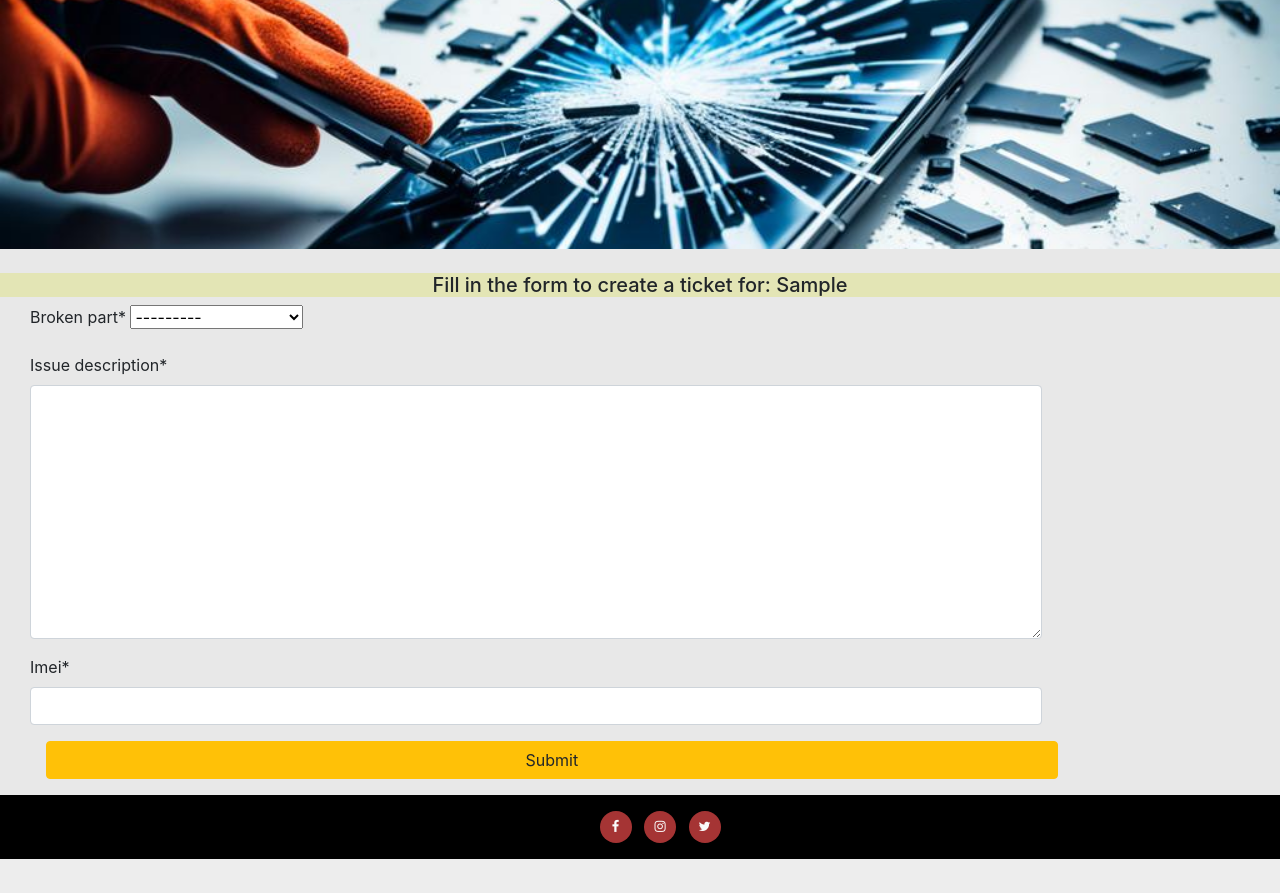
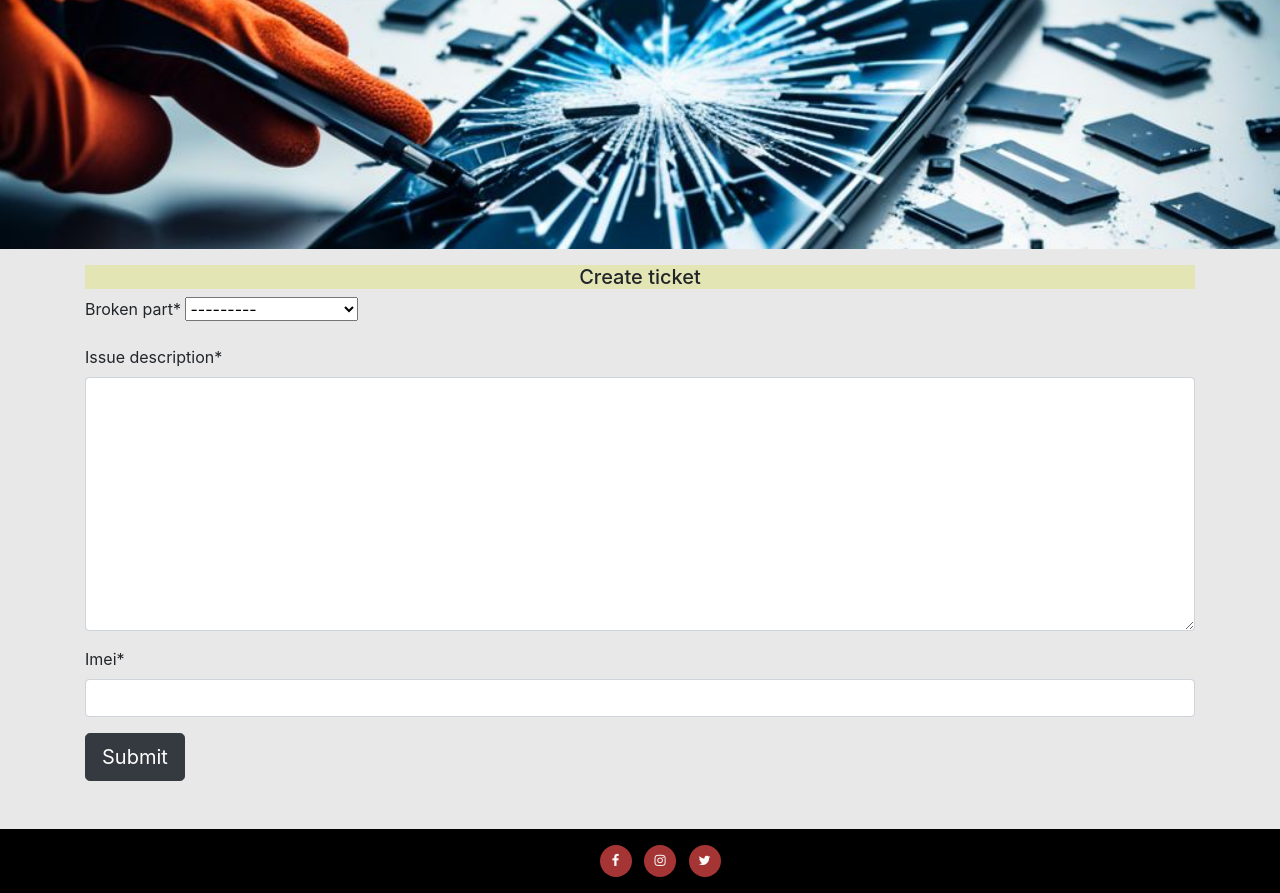
Before and after one commit to JSaprah/Smart-Tech-Repair, a Django app: a page that uses book_repair/templates/book_repair/create_ticket.html in a window 1280 px wide. Shown: the part 75-968 px from the top of the page. Before the commit the page ends 934 px from the top, so only its background shows below. Run offline with Django 4.2, Linux system fonts and the light colour scheme; a user stored in the database is signed in; tables that the repository leaves empty hold one stand-in row (values such as "Sample post"); some libraries are stand-ins or nearby versions.

Commit message:
Form layout improvement

```diff
--- a/book_repair/templates/book_repair/create_ticket.html
+++ b/book_repair/templates/book_repair/create_ticket.html
@@ -3,30 +3,29 @@
 
 {% block content %}
 
-<section">
-
-    <h5 class="text-center mt-4 subtitle">Fill in the form to create a ticket for:
-        {{ phone_model.series }}</h5>
-
-    <div class="container-fluid">
-        <div class="col-10">
+<div class="container mt-3">
+    <h5 class="text-center subtitle">Create ticket</h5>
 
     <form method="POST">
         <div>
             {% csrf_token %}
             {{ ticket_form | crispy }}
-
         </div>
-
-
-                <button class="btn btn-warning btn-block m-3" type="submit">Submit</button>
+        <button class="btn btn-dark mb-5 btn-lg" type="submit">Submit</button>
 </div>
 
 </form>
+
+{% if form.errors %}
+<ul>
+    {% for field in form %}
+    {% for error in field.errors %}
+    <li>{{ error }}</li>
+    {% endfor %}
+    {% endfor %}
+</ul>
+{% endif %}
 </div>
-
-    </section>
-
 
 
 
--- a/book_repair/views.py
+++ b/book_repair/views.py
@@ -127,7 +127,7 @@
             return redirect('ticket_details')
 
     else:
-        ticket_form = TicketForm(instance=ticket)
+        ticket_form = EditTicketForm(instance=ticket)
 
     return render(
         request, 'book_repair/edit_ticket.html', {
```
Also changed, not shown: book_repair/templates/book_repair/edit_ticket.html (+23 -3 lines). Lines whose indentation alone changed are shown as unchanged.
